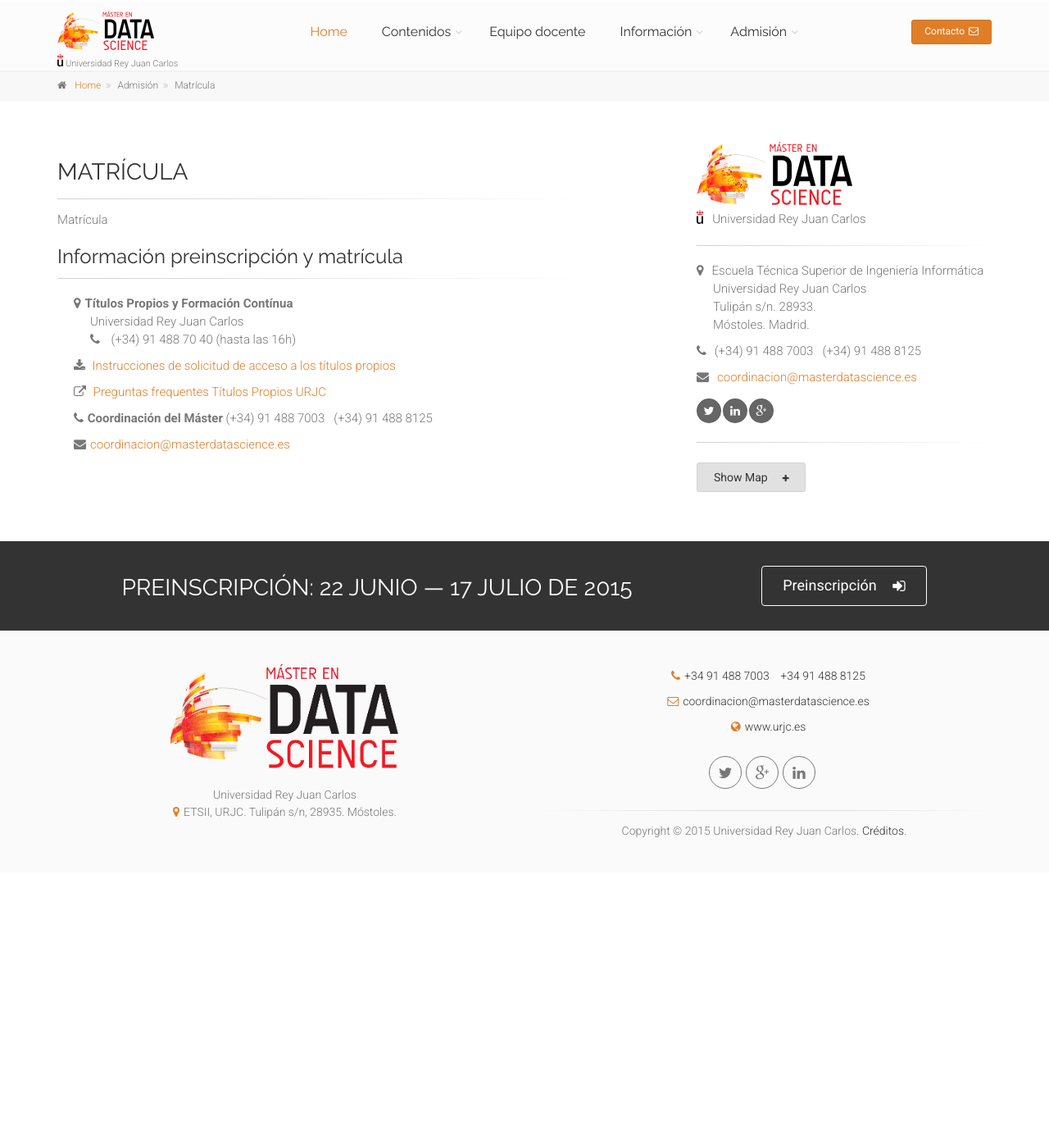
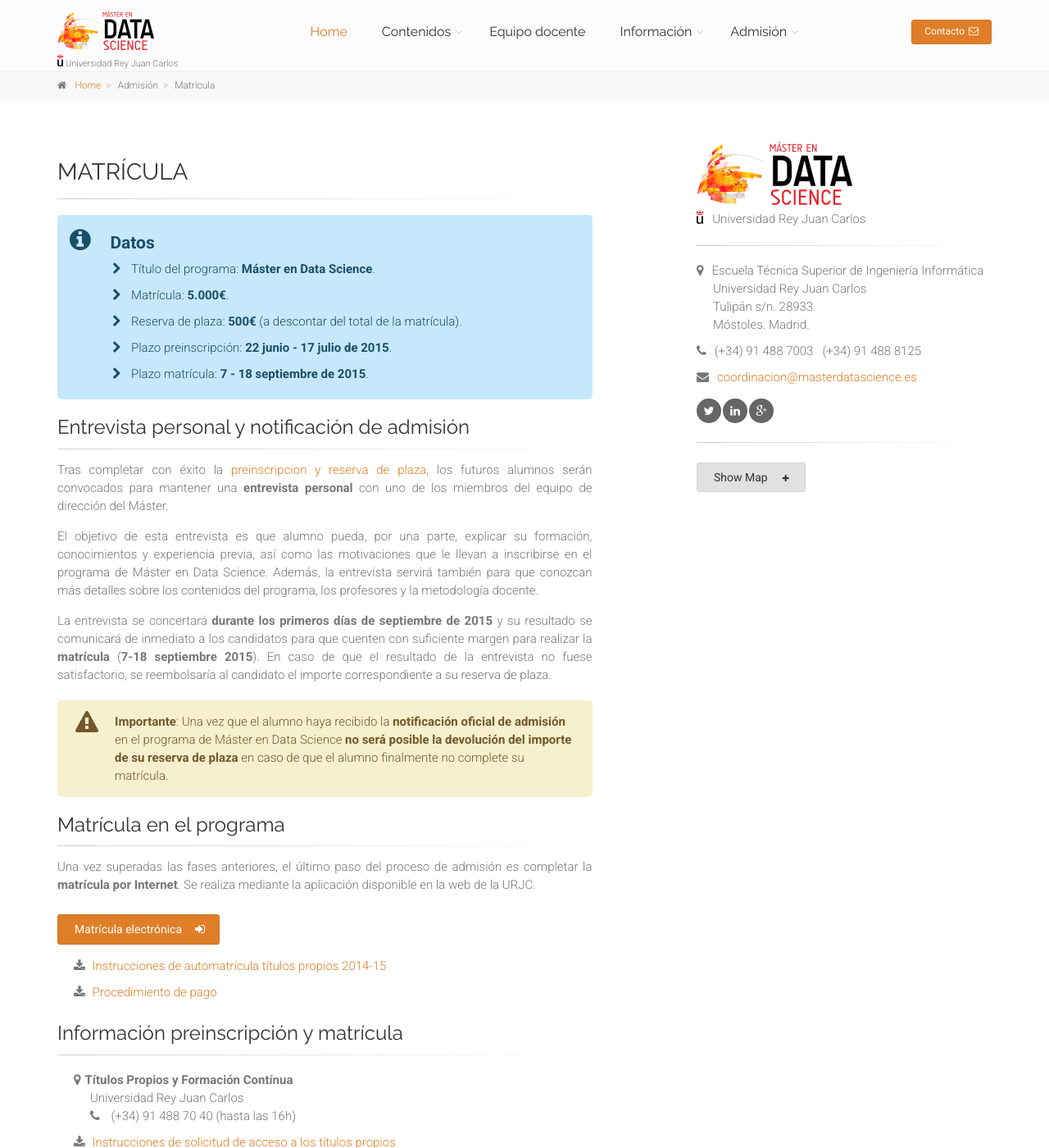
Before and after one commit to URJCDataScience/central, a Jekyll site: the page built from matricula/index.html, in a window 1280 px wide and 1400 px high. Shown: the whole window at 82% size. Built offline with Jekyll 4.4.1, drawn with Linux system fonts in a browser that asks for light colours.

Commit message:
Registration info page

```diff
--- a/matricula/index.html
+++ b/matricula/index.html
@@ -17,7 +17,78 @@ author: URJCDataScience
 			<div class="col-sd-6 col-md-6 col-lg-7">
 				<h2>Matrícula</h2>
 				<div class="separator-2"></div>
-				Matrícula
+
+				<div class="alert alert-info" role="alert">
+					<i class="fa fa-info-circle fa-2x"></i> <span class="lead pl-20"><strong>Datos</strong></span>
+				<ul class="list-icons pl-50">
+					<li><i class="fa fa-chevron-right pr-10"></i>Título del programa:
+						<strong>Máster en Data Science</strong>.
+					</li>
+					<li><i class="fa fa-chevron-right pr-10"></i>Matrícula:
+						<strong>5.000€</strong>.
+					</li>
+					<li><i class="fa fa-chevron-right pr-10"></i>Reserva de plaza:
+						<strong>500€</strong> (a descontar del total de la matrícula).
+					</li>
+					<li><i class="fa fa-chevron-right pr-10"></i>Plazo preinscripción:
+						<strong>22 junio - 17 julio de 2015</strong>.
+					</li>
+					<li><i class="fa fa-chevron-right pr-10"></i>Plazo matrícula:
+						<strong>7 - 18 septiembre de 2015</strong>.
+					</li>
+				</ul>
+				</div>
+
+				<h3>Entrevista personal y notificación de admisión</h3>
+				<div class="separator-2"></div>
+				<p class="text-justify">
+					Tras completar con éxito la <a href="{{ site.baseurl }}preinscripcion">preinscripcion y
+					reserva de plaza</a>, los futuros alumnos serán convocados para mantener una <strong>entrevista
+					personal</strong> con uno de los miembros del equipo de dirección del Máster.
+				 </p>
+				 <p class="text-justify">
+				 	El objetivo de esta entrevista es que alumno pueda, por una parte, explicar su formación,
+				 	conocimientos y experiencia previa, así como las motivaciones que le llevan a inscribirse
+				 	en el programa de Máster en Data Science. Además, la entrevista servirá también para que conozcan
+				 	más detalles sobre los contenidos del programa, los profesores y la metodología docente.
+				 </p>
+
+				 <p class="text-justify">
+				 	La entrevista se concertará <strong>durante los primeros días de septiembre de 2015</strong>
+				 	y su resultado se comunicará de inmediato a los candidatos para que cuenten
+				 	con suficiente margen para realizar la <strong>matrícula</strong> (<strong>7-18 septiembre 2015</strong>).
+				 	En caso de que el resultado de la entrevista no fuese satisfactorio, se reembolsaría al candidato
+				 	el importe correspondiente a su reserva de plaza.
+				 </p>
+
+				 <div class="alert  alert-icon alert-warning" role="alert">
+					<i class="fa fa-warning"></i>
+					<strong>Importante</strong>: Una vez que el alumno haya recibido la <strong>notificación oficial de
+					admisión</strong> en el programa de Máster en Data Science <strong>no será posible la devolución
+					del importe de su reserva de plaza</strong> en caso de que el alumno finalmente no complete
+					su matrícula.
+				</div>
+
+				 <h3>Matrícula en el programa</h3>
+				 <div class="separator-2"></div>
+				 <p class="text-justify">
+				 	Una vez superadas las fases anteriores, el último paso del proceso de admisión es
+				 	completar la <strong>matrícula por Internet</strong>. Se realiza mediante la aplicación
+				 	disponible en la web de la URJC.
+				 </p>
+				 <!-- Botón matrícula URJC website -->
+				 <a href="http://www.urjc.es/estudiar-en-la-urjc/admision/276-titulos-propios-admision#matr%C3%ADcula" class="btn btn-default btn-animated">Matrícula electrónica <i class="fa fa-sign-in"></i></a>
+				 <!-- Instrucciones matriculación URJC website -->
+				 <ul class="list pl-20">
+				 	<li>
+				 		<i class="fa fa-download pr-5"></i>
+						<a href="http://www.urjc.es/images/EstudiarURJC/Admision_matricula/titulos%20propios/Instrucciones%20de%20Automatricula%20Titulos%20Propios%202014-15.pdf"> Instrucciones de automatrícula títulos propios 2014-15 </a>
+				 	</li>
+				 	<li>
+				 		<i class="fa fa-download pr-5"></i>
+						<a href="http://www.urjc.es/images/EstudiarURJC/Admision_matricula/titulos%20propios/pago_fraccionado.pdf"> Procedimiento de pago </a>
+				 	</li>
+				</ul>
 
 				{% include registration_info.html %}
 			<!-- Matrícula end -->
```
